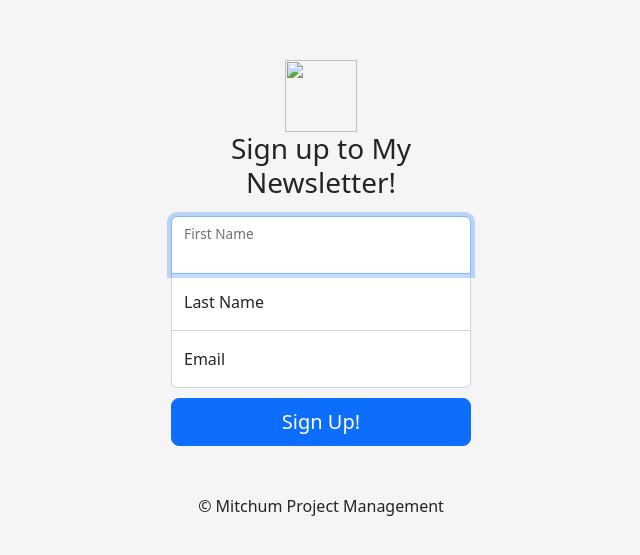
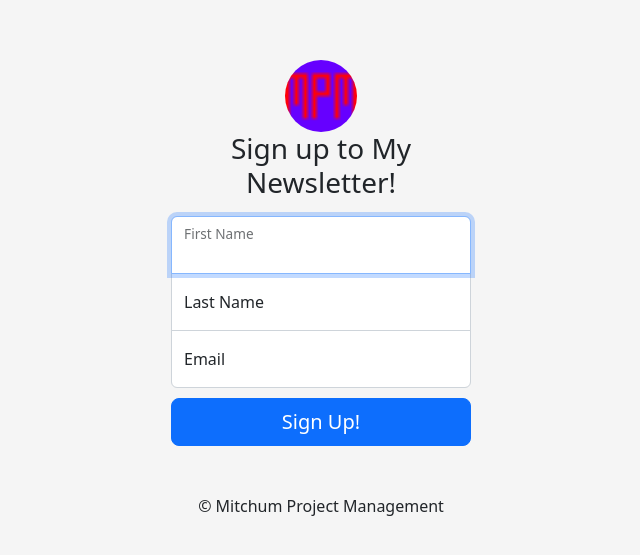
Before and after one commit to PulsarXray89/Newsletter-Signup, a website: page index.html in a window 1280 px wide. Shown: the part 103-658 px from the top of the page, without its empty margins (319-959 px from the left). Drawn offline with nearby package versions, Linux system fonts and the light colour scheme.

Commit message:
updated logo

```diff
--- a/index.html
+++ b/index.html
@@ -22,7 +22,7 @@
 
     <main class="form-signin w-100 m-auto">
         <form action="/" method="post">
-            <img src="" width="72" height="72">
+            <img src="images/mpm_logo2.png" width="72" height="72" style="border-radius: 100%;">
             <h1 class="h3 mb-3 fw-normal">Sign up to My Newsletter!</h1>
 
             <div class="form-floating">
```
Also changed, not shown: public/images/mpm_logo2.png (added).
